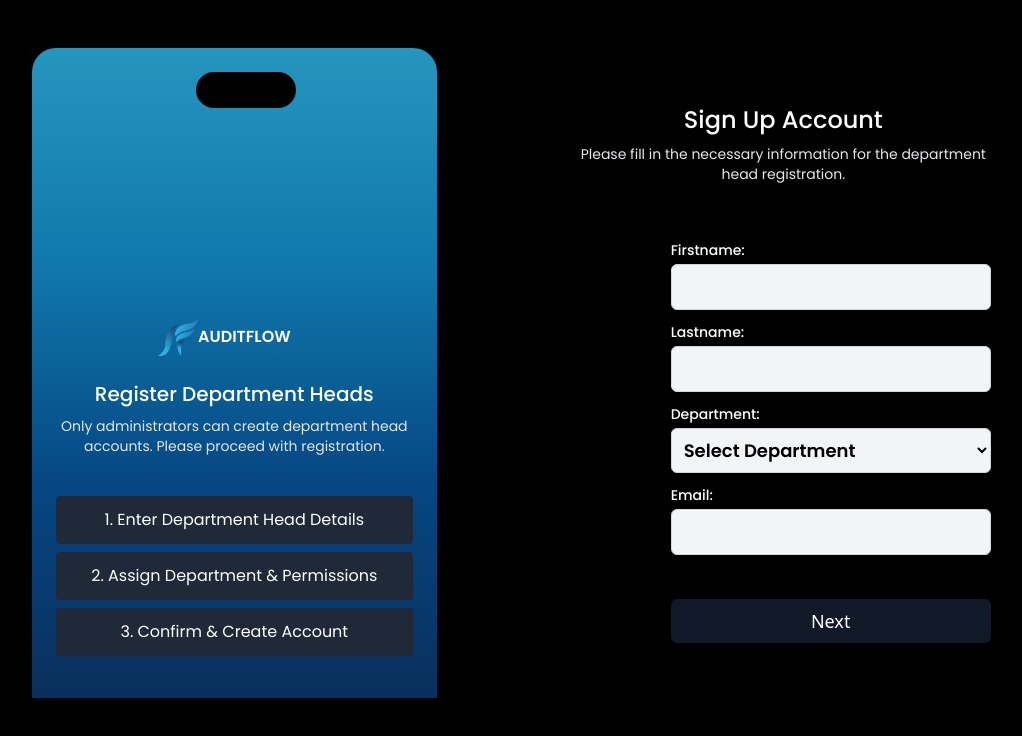
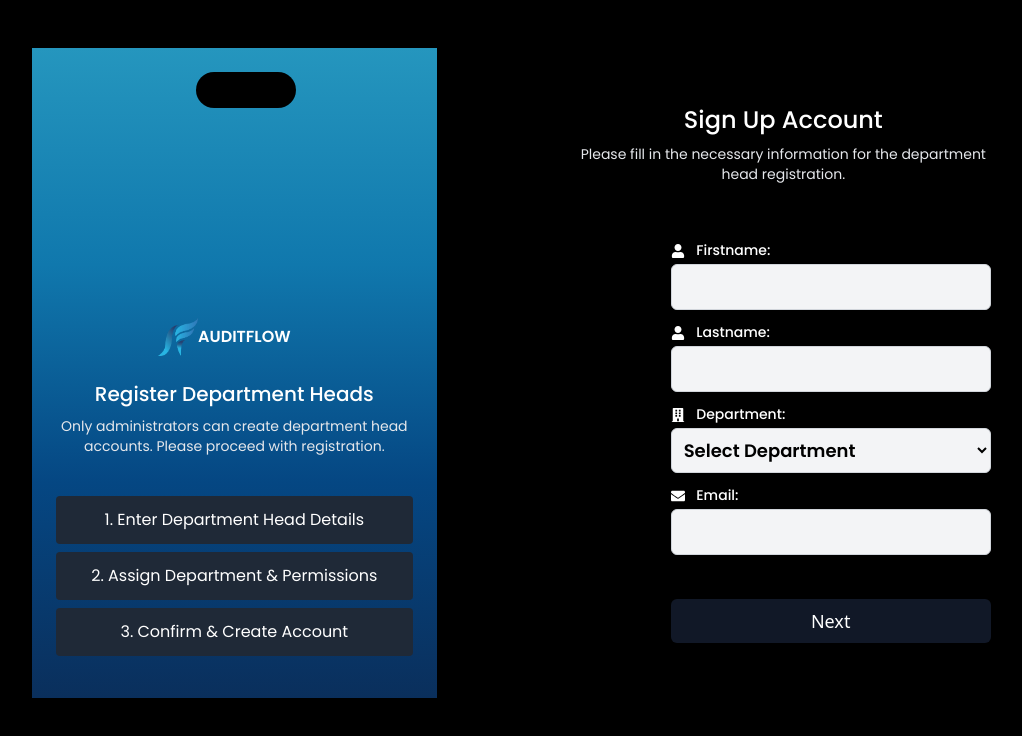
Before and after one commit to Nisal2522/Audit-Managment, a React (Vite) app in the folder frontend/: page / in a window 1280 px wide. Shown: the top 736 px of the page, without its empty margins (234-1256 px from the left). Built offline with nearby package versions, Linux system fonts and the light colour scheme.

Commit message:
Empoyeestatus.jsx

```diff
--- a/frontend/src/pages/RegisterPage.jsx
+++ b/frontend/src/pages/RegisterPage.jsx
@@ -1,17 +1,24 @@
-import React , { useState } from 'react';
+import React, { useState } from 'react';
 import logo from '../assets/logon.png';
 import axios from 'axios';
 import { useNavigate } from 'react-router-dom';
-import { FcGoogle } from 'react-icons/fc';
-
-
+import {
+  FaUser,
+  FaEnvelope,
+  FaBuilding,
+  FaUserTie,
+  FaPhone,
+  FaLock,
+  FaIdCard,
+  FaArrowRight,
+  FaArrowLeft,
+} from 'react-icons/fa';
 
 const RegisterPage = () => {
   const [currentStep, setCurrentStep] = useState(1); // Track which step of the form we are on
   const [error, setError] = useState('');
   const [loading, setLoading] = useState(false);
   const navigate = useNavigate();
-  const [currentTime, setCurrentTime] = useState(new Date().toLocaleTimeString());
 
   const [formData, setFormData] = useState({
     firstname: '',
@@ -24,9 +31,6 @@ const RegisterPage = () => {
     employeeid: '', // This will be auto-generated
   });
 
-
-
-
   const handleChange = (e) => {
     const { name, value } = e.target;
 
@@ -34,7 +38,6 @@ const RegisterPage = () => {
     if ((name === 'firstname' || name === 'lastname') && /[0-9]/.test(value)) {
       return; // Do not update state if numbers are included
     }
-
 
     // Validate phone number: Only numbers, max 10 digits
     if (name === 'phone') {
@@ -50,8 +53,6 @@ const RegisterPage = () => {
     }));
   };
 
-
-
   // Handle the next step action
   const handleNext = () => {
     if (currentStep < 3) {
@@ -61,7 +62,6 @@ const RegisterPage = () => {
       console.log('Form Submitted', formData);
     }
   };
-
 
   // Handle the back step action
   const handleBack = () => {
@@ -85,13 +85,9 @@ const generateEmployeeId = (department) => {
     // Generate a random 4-digit number
     const randomDigits = Math.floor(1000 + Math.random() * 9000);
 
-
-
     // Combine everything to form the Employee ID
     return `${departmentCode}-${randomDigits}`;
   };
-
-
 
   const handleSubmit = async (e) => {
     e.preventDefault();
@@ -113,22 +109,20 @@ const generateEmployeeId = (department) => {
     }
   };
 
-
-
-
-
-
   return (
-    <div className="min-h-screen bg-black flex items-start justify-start p-4 ">
+    <div className="min-h-screen bg-black flex items-start justify-start p-4">
       {/* Card in the top-left corner */}
-      <div className="bg-white w-[450px] h-[650px] rounded-tl-3xl rounded-tr-3xl shadow-lg p-6 ml-[250px] mt-8"  style={{
+      <div
+        className="bg-white w-[450px] h-[650px] rounded-tl-6xl rounded-tr-6xl shadow-lg p-6 ml-[250px] mt-8"
+        style={{
           background: 'linear-gradient(to bottom, #2596be, #1078ad,#054783, #0a2f5c)',
-        }} >
+        }}
+      >
         <div className="bg-black p-2 w-[100px] h-9 ml-[140px] rounded-full mb-4 flex items-center justify-center"></div>
 
         <div className="flex items-center justify-center mb-4 mt-[210px] ml-[-20px]">
           <img src={logo} alt="Logo" className="w-10 h-auto mr-0" />
-          <h2 className=" text-1xl font-semibold text-white font-poppins ">AUDITFLOW</h2>
+          <h2 className="text-1xl font-semibold text-white font-poppins">AUDITFLOW</h2>
         </div>
         <div className="text-center text-white mt-6">
           <h3 className="text-xl font-medium font-poppins">Register Department Heads</h3>
@@ -148,21 +142,16 @@ const generateEmployeeId = (department) => {
             3. Confirm & Create Account
           </button>
         </div>
-
       </div>
 
-
       {/* Right Card */}
-      <div className="bg-black w-[550px] h-[650px] rounded-tl-3xl rounded-tr-3xl shadow-lg p-6 ml-[100px] mt-10" >
-
+      <div className="bg-black w-[550px] h-[650px] rounded-tl-3xl rounded-tr-3xl shadow-lg p-6 ml-[100px] mt-10">
         <div className="text-center text-white mt-6">
           <h3 className="text-2xl font-medium font-poppins">Sign Up Account</h3>
           <p className="text-sm text-gray-200 mt-2 font-poppins">
             Please fill in the necessary information for the department head registration.
           </p>
-            <div className="flex justify-center space-x-4 mt-8">
-
-        </div>
+          <div className="flex justify-center space-x-4 mt-8"></div>
         </div>
         {error && <p className="error-message text-red-500 text-sm mb-4 text-center">{error}</p>}
         <form onSubmit={handleSubmit} className="w-full max-w-[320px] ml-[110px] mt-6">
@@ -170,7 +159,9 @@ const generateEmployeeId = (department) => {
           {currentStep === 1 && (
             <>
               <div className="mb-3">
-                  <label className="block text-sm mb-1 text-white font-medium font-poppins text-left">Firstname:</label>
+                <label className="block text-sm mb-1 text-white font-medium font-poppins text-left">
+                  <FaUser className="inline-block mr-2" /> Firstname:
+                </label>
                 <input
                   type="text"
                   name="firstname"
@@ -182,7 +173,9 @@ const generateEmployeeId = (department) => {
               </div>
 
               <div className="mb-3">
-                  <label className="block text-sm mb-1 text-white font-medium  font-poppins text-left">Lastname:</label>
+                <label className="block text-sm mb-1 text-white font-medium font-poppins text-left">
+                  <FaUser className="inline-block mr-2" /> Lastname:
+                </label>
                 <input
                   type="text"
                   name="lastname"
@@ -193,9 +186,10 @@ const generateEmployeeId = (department) => {
                 />
               </div>
 
-
               <div className="mb-3">
-                <label className="block text-sm mb-1 text-white font-medium font-poppins text-left">Department:</label>
+                <label className="block text-sm mb-1 text-white font-medium font-poppins text-left">
+                  <FaBuilding className="inline-block mr-2" /> Department:
+                </label>
                 <select
                   name="department"
                   value={formData.department}
@@ -212,7 +206,9 @@ const generateEmployeeId = (department) => {
               </div>
 
               <div className="mb-3">
-                <label className="block text-sm mb-1 text-white  font-medium font-poppins  text-left">Email:</label>
+                <label className="block text-sm mb-1 text-white font-medium font-poppins text-left">
+                  <FaEnvelope className="inline-block mr-2" /> Email:
+                </label>
                 <input
                   type="email"
                   name="email"
@@ -223,19 +219,20 @@ const generateEmployeeId = (department) => {
                 />
               </div>
 
-
-
               <button
                 type="button"
                 onClick={handleNext}
                 disabled={
                   !formData.firstname || !formData.lastname || !formData.department || !formData.email
                 }
-                    className={`w-full p-2 text-lg ${formData.firstname && formData.lastname && formData.department && formData.email ? 'bg-blue-500 hover:bg-blue-700' : 'bg-gray-900 cursor-not-allowed'} text-white rounded-md transition-all mt-8`}
+                className={`w-full p-2 text-lg ${
+                  formData.firstname && formData.lastname && formData.department && formData.email
+                    ? 'bg-blue-500 hover:bg-blue-700'
+                    : 'bg-gray-900 cursor-not-allowed'
+                } text-white rounded-md transition-all mt-8`}
               >
                 Next
               </button>
-
             </>
           )}
 
@@ -243,7 +240,9 @@ const generateEmployeeId = (department) => {
           {currentStep === 2 && (
             <>
               <div className="mb-3">
-                  <label className="block text-sm mb-1 text-white font-poppins font-medium text-left">Phone Number:</label>
+                <label className="block text-sm mb-1 text-white font-poppins font-medium text-left">
+                  <FaPhone className="inline-block mr-2" /> Phone Number:
+                </label>
                 <input
                   type="tel"
                   name="phone"
@@ -255,7 +254,9 @@ const generateEmployeeId = (department) => {
               </div>
 
               <div className="mb-3">
-                  <label className="block text-sm mb-1 text-white font-poppins  font-medium text-left">Employee ID:</label>
+                <label className="block text-sm mb-1 text-white font-poppins font-medium text-left">
+                  <FaIdCard className="inline-block mr-2" /> Employee ID:
+                </label>
                 <input
                   type="text"
                   name="employeeid"
@@ -266,7 +267,9 @@ const generateEmployeeId = (department) => {
               </div>
 
               <div className="mb-3">
-                <label className="block text-sm mb-1 text-white font-poppins font-medium text-left">Position:</label>
+                <label className="block text-sm mb-1 text-white font-poppins font-medium text-left">
+                  <FaUserTie className="inline-block mr-2" /> Position:
+                </label>
                 <input
                   type="text"
                   name="position"
@@ -277,7 +280,9 @@ const generateEmployeeId = (department) => {
               </div>
 
               <div className="mb-3">
-            <label className="block text-sm mb-1 text-white font-poppins font-medium text-left">Password:</label>
+                <label className="block text-sm mb-1 text-white font-poppins font-medium text-left">
+                  <FaLock className="inline-block mr-2" /> Password:
+                </label>
                 <input
                   type="password"
                   name="password"
@@ -288,8 +293,6 @@ const generateEmployeeId = (department) => {
                 />
               </div>
 
-
-
               <div className="text-center mt-8 flex justify-center gap-4">
                 {/* Back Button */}
                 <button
@@ -298,7 +301,7 @@ const generateEmployeeId = (department) => {
                   className="w-1/3 p-2 text-lg bg-gray-500 font-poppins text-white rounded-md cursor-pointer hover:bg-gray-700 transition-all disabled:bg-gray-300 disabled:cursor-not-allowed"
                   disabled={currentStep === 1}
                 >
-                      Back
+                  <FaArrowLeft className="inline-block mr-2" /> Back
                 </button>
 
                 {/* Sign Up Button */}
@@ -307,18 +310,13 @@ const generateEmployeeId = (department) => {
                   disabled={loading}
                   className="w-1/3 p-2 text-lg bg-blue-500 font-poppins text-white rounded-md cursor-pointer hover:bg-blue-700 transition-all disabled:bg-gray-300 disabled:cursor-not-allowed"
                 >
-                      {loading ? 'Registering...' : 'Sign Up'}
+                  {loading ? 'Registering...' : <><FaArrowRight className="inline-block mr-2" /> Sign Up</>}
                 </button>
               </div>
             </>
           )}
-
-
         </form>
-
-
       </div>
-
     </div>
   );
 };
--- a/frontend/src/pages/food/DepartmentHead/Employeestatus.jsx
+++ b/frontend/src/pages/food/DepartmentHead/Employeestatus.jsx
@@ -459,7 +459,7 @@ const EmployeeStatusFood = () => {
       <div className="grid grid-cols-1 sm:grid-cols-2 gap-6">
         {/* Name Field (Read-Only) */}
         <div className="flex flex-col">
-          <label className="font-medium">Name:</label>
+          <label className="font-bold font-poppins">Name:</label>
           <input
             type="text"
             name="name"
@@ -475,7 +475,7 @@ const EmployeeStatusFood = () => {
 
         {/* Employee ID Field (Read-Only) */}
         <div className="flex flex-col">
-          <label className="font-medium">Employee ID:</label>
+          <label className="font-bold font-poppins">Employee ID:</label>
           <input
             type="text"
             name="employeeId"
@@ -491,7 +491,7 @@ const EmployeeStatusFood = () => {
 
         {/* Phone Number Field (Editable) */}
         <div className="flex flex-col">
-          <label className="font-medium">Phone No:</label>
+          <label className="font-bold font-poppins">Phone No:</label>
           <input
             type="text"
             name="phone"
@@ -508,7 +508,7 @@ const EmployeeStatusFood = () => {
 
         {/* Address Field (Editable) */}
         <div className="flex flex-col">
-          <label className="font-medium">Address:</label>
+          <label className="font-bold font-poppins">Address:</label>
           <input
             type="text"
             name="address"
@@ -525,7 +525,7 @@ const EmployeeStatusFood = () => {
 
         {/* Email Field (Editable) */}
         <div className="flex flex-col">
-          <label className="font-medium">Email:</label>
+          <label className="font-bold font-poppins">Email:</label>
           <input
             type="email"
             name="email"
```
Lines whose indentation alone changed are shown as unchanged.
